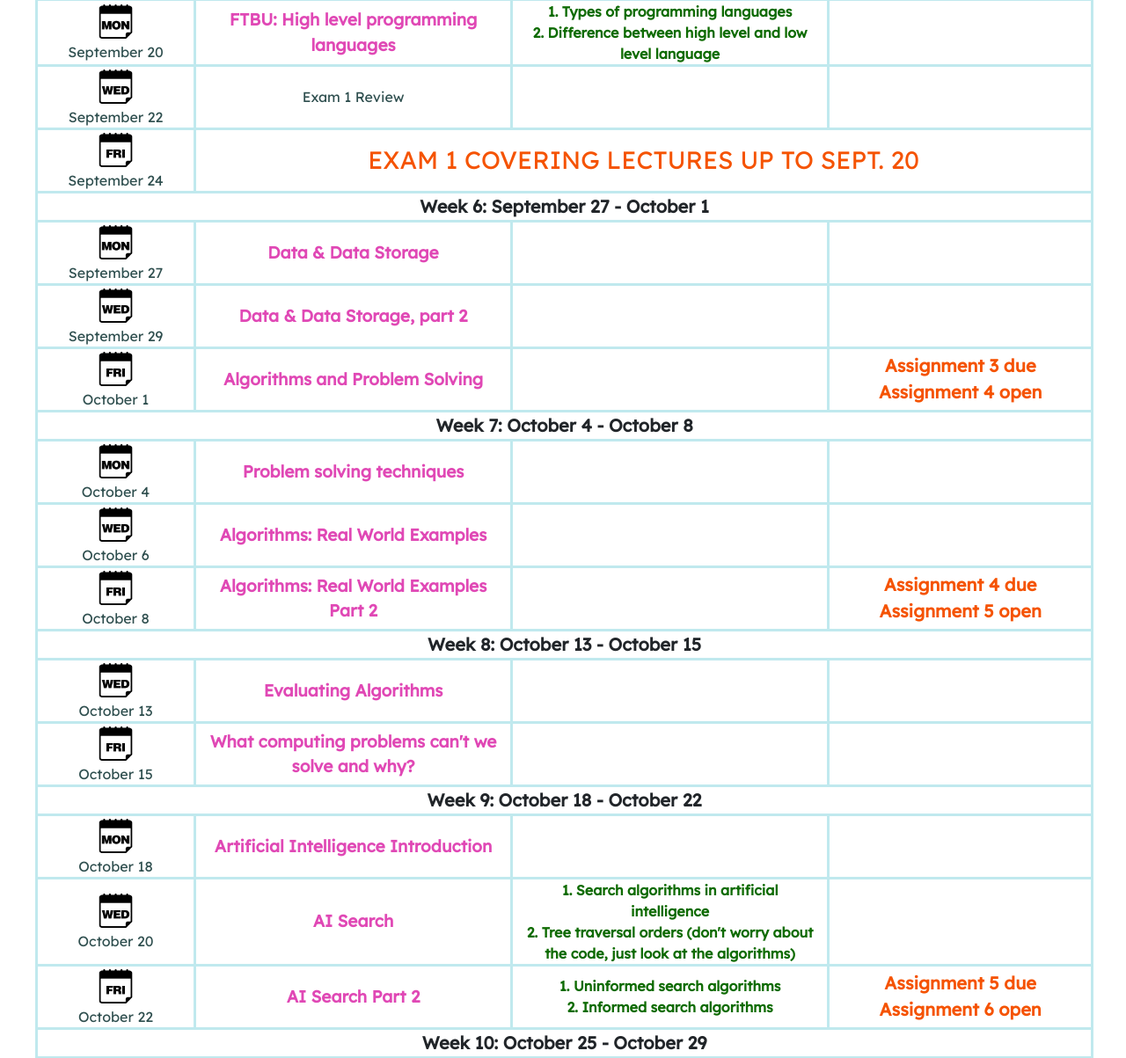
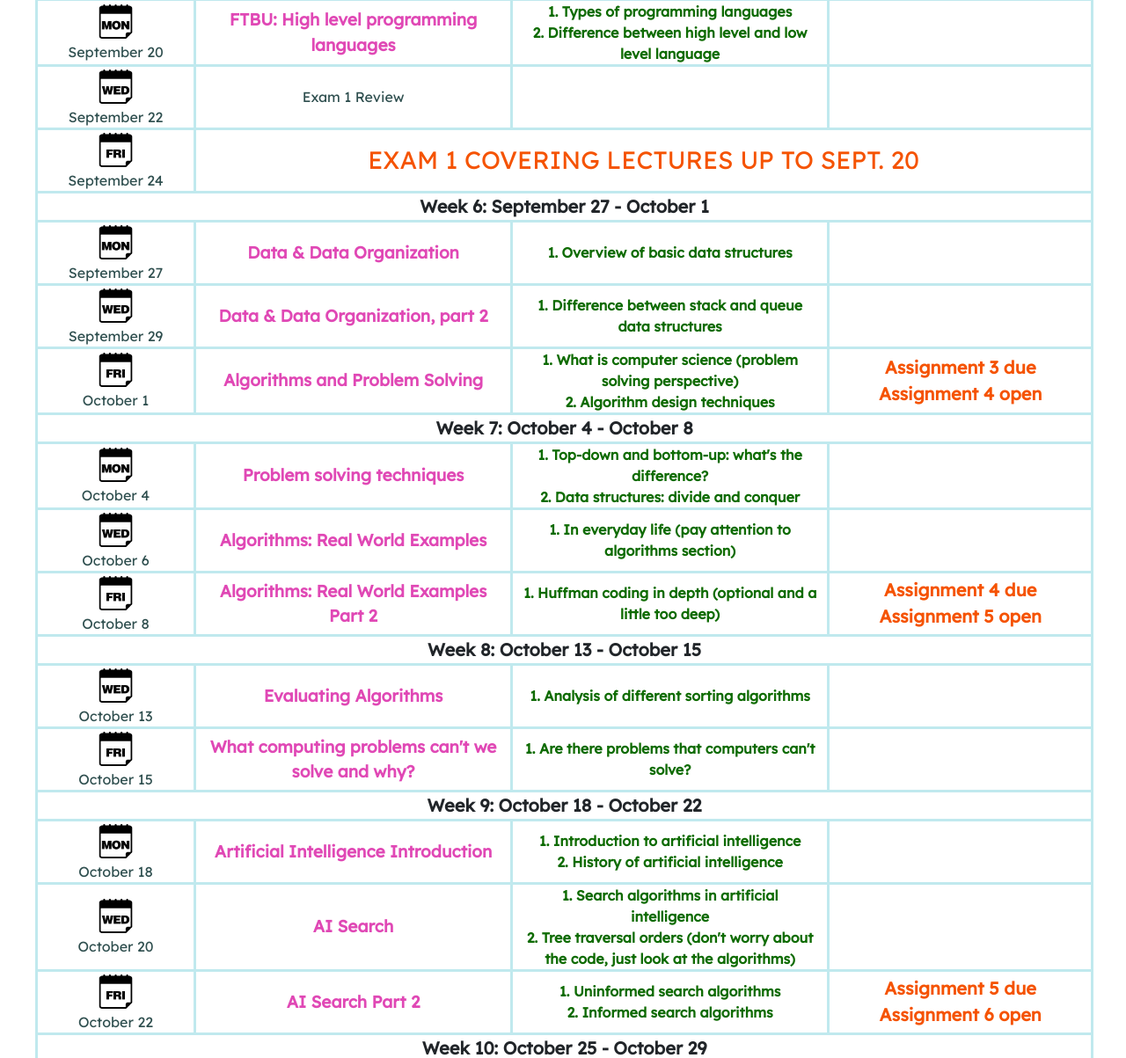
Before and after one commit to khb2jj/CS1000, a PHP site: page /schedule.php in a window 1280 px wide. Shown: the part 1105-2308 px from the top of the page at 88% size. Run offline with PHP 8.4, Linux system fonts and the light colour scheme; some libraries are stand-ins or nearby versions; some web fonts are replaced.

Commit message:
done with the lectures!

```diff
--- /dev/null
+++ b/index.php
@@ -0,0 +1 @@
+<?php header('location: syllabus.php') ?>
--- a/schedule.php
+++ b/schedule.php
@@ -76,7 +76,7 @@
                 <p style="margin:0">August 27</p>
             </td>
             <td>
-                <a target="_blank" class="slideslink" href="https://docs.google.com/presentation/d/1FCWOEv8KXQRGUeveZGjjeIQWVkxQzSTLTT74_Y60hvQ/edit#slide=id.g86fa6133bc_4_21157" style="margin:0">What is computer science? Why should you care?</a>
+                <a target="_blank" class="slideslink" href="outlines/WhatIsCS.pdf" style="margin:0">What is computer science? Why should you care?</a>
             </td>
             <td>
                 <a target="_blank" class="readlink" href="https://www.acm.org/binaries/content/assets/education/top-10-reasons-to-major-in-computing.pdf" style="margin:0">1. ACM's Reasons to Study CS</a> <br>
@@ -128,7 +128,7 @@
                 <p style="margin:0">September 3</p>
             </td>
             <td>
-                <a target="_blank" class="slideslink" href="https://docs.google.com/presentation/d/1H1Shxs3HPZlGAY6w0w8pe2zxU-xvkNHYyFftsWZ_GIg/edit#slide=id.p">From the bottom up (FTBU) series introduction</a>
+                <a target="_blank" class="slideslink" href="outlines/FTBUIntro.pdf">From the bottom up (FTBU) series introduction</a>
             </td>
             <td>
                 <a target="_black" class="readlink" href="https://medium.datadriveninvestor.com/learn-to-code-or-do-anything-top-down-bottom-up-and-other-approaches-bd2fd8eb89dd">1. Learn to code (or do anything): Top down, bottom up, and other approaches</a>
@@ -181,7 +181,7 @@
                 <p style="margin:0">September 10</p>
             </td>
             <td>
-                <a target="_blank" class="slideslink" href="Memory.pdf" style="margin:0">FTBU: Booleans to memory</a>
+                <a target="_blank" class="slideslink" href="outlines/Memory.pdf" style="margin:0">FTBU: Booleans to memory</a>
             </td>
             <td>
                 <a target="_blank" class="readlink" href="https://whatis.techtarget.com/definition/register">1. Registers</a> <br>
@@ -235,7 +235,7 @@
                 <p style="margin:0">September 17</p>
             </td>
             <td>
-                <a target="_blank" class="slideslink" href="Assembly.pdf" style="margin:0">FTBU: Assembly language</a>
+                <a target="_blank" class="slideslink" href="outlines/Assembly.pdf" style="margin:0">FTBU: Assembly language</a>
             </td>
             <td>
                 <a target="_blank" class="readlink" href="https://www.geeksforgeeks.org/difference-between-machine-language-and-assembly-language/">1. Difference between machine language and assembly language</a> <br>
@@ -302,9 +302,10 @@
                 <p style="margin:0">September 27</p>
             </td>
             <td>
-                <a target="_blank" class="slideslink" href="#" style="margin:0">Data & Data Storage</a>
+                <a target="_blank" class="slideslink" href="outlines/DataOrgPart1.pdf" style="margin:0">Data & Data Organization</a>
             </td>
             <td>
+                <a target="_blank" class="readlink" href="https://soshace.com/overview-of-basic-data-structures-how-to-organize-data-the-efficient-way/">1. Overview of basic data structures</a>
             </td>
             <td>
             </td>
@@ -316,9 +317,10 @@
                 <p style="margin:0">September 29</p>
             </td>
             <td>
-                <a target="_blank" class="slideslink" href="#" style="margin:0">Data & Data Storage, part 2</a>
+                <a target="_blank" class="slideslink" href="outlines/DataOrgPart1.pdf" style="margin:0">Data & Data Organization, part 2</a>
             </td>
             <td>
+                <a target="_blank" class="readlink" href="https://www.geeksforgeeks.org/difference-between-stack-and-queue-data-structures/">1. Difference between stack and queue data structures</a>
             </td>
             <td>
             </td>
@@ -330,9 +332,11 @@
                 <p style="margin:0">October 1</p>
             </td>
             <td>
-                <a target="_blank" class="slideslink" href="https://docs.google.com/presentation/d/1fQ194csHHnzfcWx6D37CI_-jDeGvicerdCUqw-KAjF4/edit">Algorithms and Problem Solving</a>
+                <a target="_blank" class="slideslink" href="outlines/Algorithms.pdf">Algorithms and Problem Solving</a>
             </td>
             <td>
+                <a target="_blank" class="readlink" href="https://runestone.academy/runestone/books/published/pythonds/Introduction/WhatIsComputerScience.html">1. What is computer science (problem solving perspective)</a><br>
+                <a target="_blank" class="readlink" href="https://www.geeksforgeeks.org/algorithms-design-techniques/">2. Algorithm design techniques</a>
             </td>
             <td>
                 <a target="_blank" class="assignlink" href="assignments.php#assign3" style="margin: 0; color:#f55302; font-weight:bold">Assignment 3 due</a> <br>
@@ -350,9 +354,11 @@
                 <p style="margin:0">October 4</p>
             </td>
             <td>
-                <a target="_blank" class="slideslink" href="#" style="margin:0">Problem solving techniques</a>
+                <a target="_blank" class="slideslink" href="outlines/ProblemSolving.pdf" style="margin:0">Problem solving techniques</a>
             </td>
             <td>
+                <a target="_blank" class="readlink" href="https://www.codingninjas.com/blog/2018/11/15/top-down-and-bottom-up-the-difference-between-the-two-programming-approaches/">1. Top-down and bottom-up: what's the difference?</a> <br>
+                <a target="_blank" class="readlink" href="https://www.tutorialspoint.com/data_structures_algorithms/divide_and_conquer.htm">2. Data structures: divide and conquer</a>
             </td>
             <td>
             </td>
@@ -364,9 +370,10 @@
                 <p style="margin:0">October 6</p>
             </td>
             <td>
-                <a target="_blank" class="slideslink" href="#" style="margin:0">Algorithms: Real World Examples</a>
+                <a target="_blank" class="slideslink" href="outlines/AlgorithmsRealWorldPart1.pdf" style="margin:0">Algorithms: Real World Examples</a>
             </td>
             <td>
+                 <a target="_blank" class="readlink" href="https://www.programiz.com/blog/dsa-in-everyday-life/" style="margin:0">1. In everyday life (pay attention to algorithms section)</a>
             </td>
             <td>
             </td>
@@ -378,9 +385,10 @@
                 <p style="margin:0">October 8</p>
             </td>
             <td>
-                <a target="_blank" class="slideslink" href="#" style="margin:0">Algorithms: Real World Examples Part 2</a>
+                <a target="_blank" class="slideslink" href="outlines/AlgorithmsRealWorldPart2.pdf" style="margin:0">Algorithms: Real World Examples Part 2</a>
             </td>
             <td>
+                <a target="_blank" class="readlink" href="https://www.techiedelight.com/huffman-coding/">1. Huffman coding in depth (optional and a little too deep)</a>
             </td>
             <td>
                 <a target="_blank" class="assignlink" href="assignments.php#assign4" style="margin: 0; color:#f55302; font-weight:bold">Assignment 4 due</a> <br>
@@ -398,9 +406,10 @@
                 <p style="margin:0">October 13</p>
             </td>
             <td>
-                <a target="_blank" class="slideslink" href="#" style="margin:0">Evaluating Algorithms</a>
+                <a target="_blank" class="slideslink" href="outlines/Evaluating.pdf" style="margin:0">Evaluating Algorithms</a>
             </td>
             <td>
+                <a target="_blank" class="readlink" href="https://www.geeksforgeeks.org/analysis-of-different-sorting-techniques/">1. Analysis of different sorting algorithms</a>
             </td>
             <td>
 
@@ -413,9 +422,10 @@
                 <p style="margin:0">October 15</p>
             </td>
             <td>
-                <a target="_blank" class="slideslink" href="#" style="margin:0">What computing problems can't we solve and why?</a>
+                <a target="_blank" class="slideslink" href="outlines/CantSolve.pdf" style="margin:0">What computing problems can't we solve and why?</a>
             </td>
             <td>
+                <a target="_blank" class="readlink" href="https://techplanet.today/post/are-there-problems-that-computers-cant-solve">1. Are there problems that computers can't solve?</a>
             </td>
             <td>
             </td>
@@ -432,9 +442,11 @@
                 <p style="margin:0">October 18</p>
             </td>
             <td>
-                <a target="_blank" class="slideslink" href="https://docs.google.com/presentation/d/1SX9JWMcmSDBmu-qW7bj_I4s3ATW_iBYkZNsA4jrQH_U/edit#slide=id.p">Artificial Intelligence Introduction</a>
+                <a target="_blank" class="slideslink" href="outlines/AIIntro.pdf">Artificial Intelligence Introduction</a>
             </td>
             <td>
+                <a target="_blank" class="readlink" href="https://becominghuman.ai/introduction-to-artificial-intelligence-5fba0148ec99">1. Introduction to artificial intelligence</a><br>
+                <a target="_blank" class="readlink" href="https://learn.g2.com/history-of-artificial-intelligence">2. History of artificial intelligence</a><br>
             </td>
             <td>
 
--- a/syllabus.php
+++ b/syllabus.php
@@ -275,6 +275,7 @@
                 <li>Nada Basit's Databases course at UVa for the database material</li>
                 <li><a style="font-size:16px" target="_blank" href="https://www.haifeng-xu.com/cs4710sp20/index.htm">Haifeng Xu's artificial intelligence course at UVa</a></li>
                 <li><a style="font-size:16px" target="_blank" href="https://www.nand2tetris.org/course">nand2tetris course</a></li>
+                <li><a style="font-size:16px" target="_blank" href="http://www.cs.virginia.edu/~njb2b/cs4102/f20/schedule.html">UVa's algorithms course for the algorithms material</a></li>
             </ol>
         </p>
 
```
Also changed, not shown: 11 other files.
